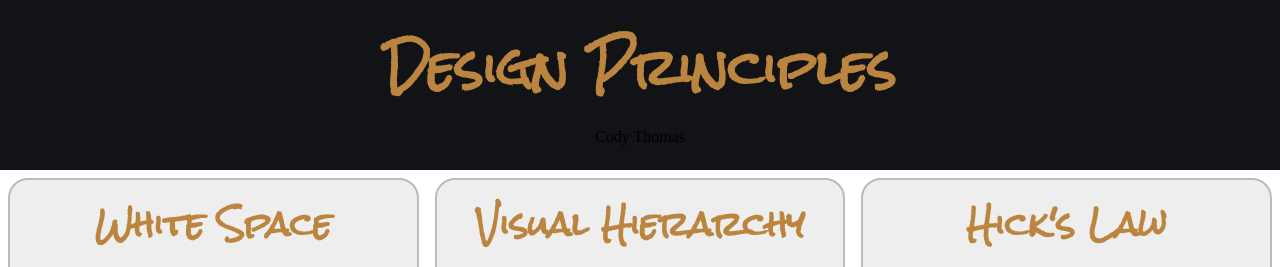
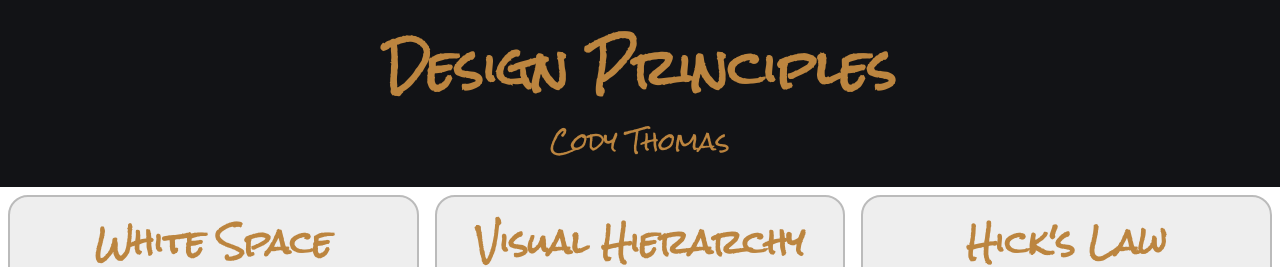
Before and after one commit to darthcody91/wdd230, a plain HTML site: page lesson2/design.principles.html in a window 1280 px wide. Shown: the top 267 px of the page. Drawn offline with Linux system fonts and the light colour scheme; a web font is replaced by a local one.

Commit message:
updated header

```diff
--- a/lesson2/css/small.css
+++ b/lesson2/css/small.css
@@ -9,6 +9,14 @@ header h1 {
   font-family: "Rock Salt", cursive;
   text-align: center;
 }
+header p {
+  font-size: 1.5rem;
+  color: #bc853f;
+  font-family: "rock salt", cursive;
+  text-align: center;
+}
+
+
 
 @font-face {
   font-family: "Rock Salt";
```
Also changed, not shown: lesson2/design.principles.html (+1 -0 lines).
